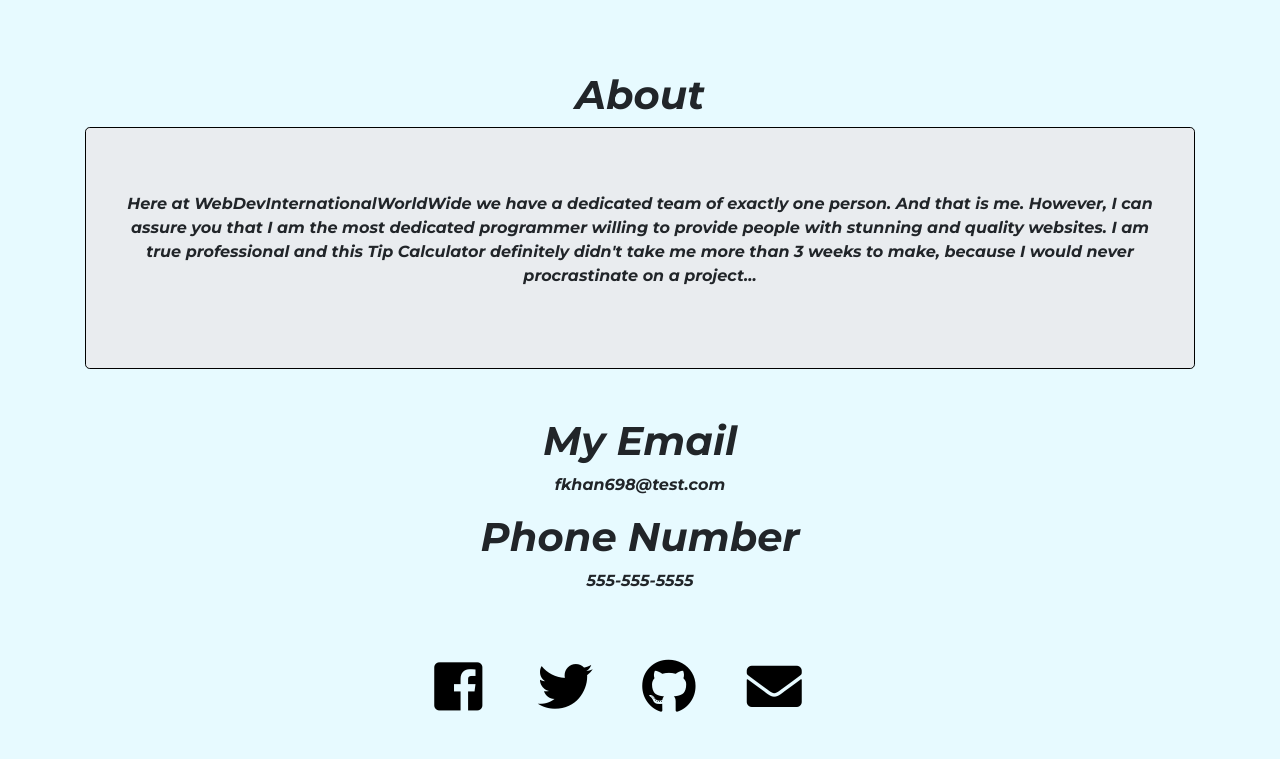
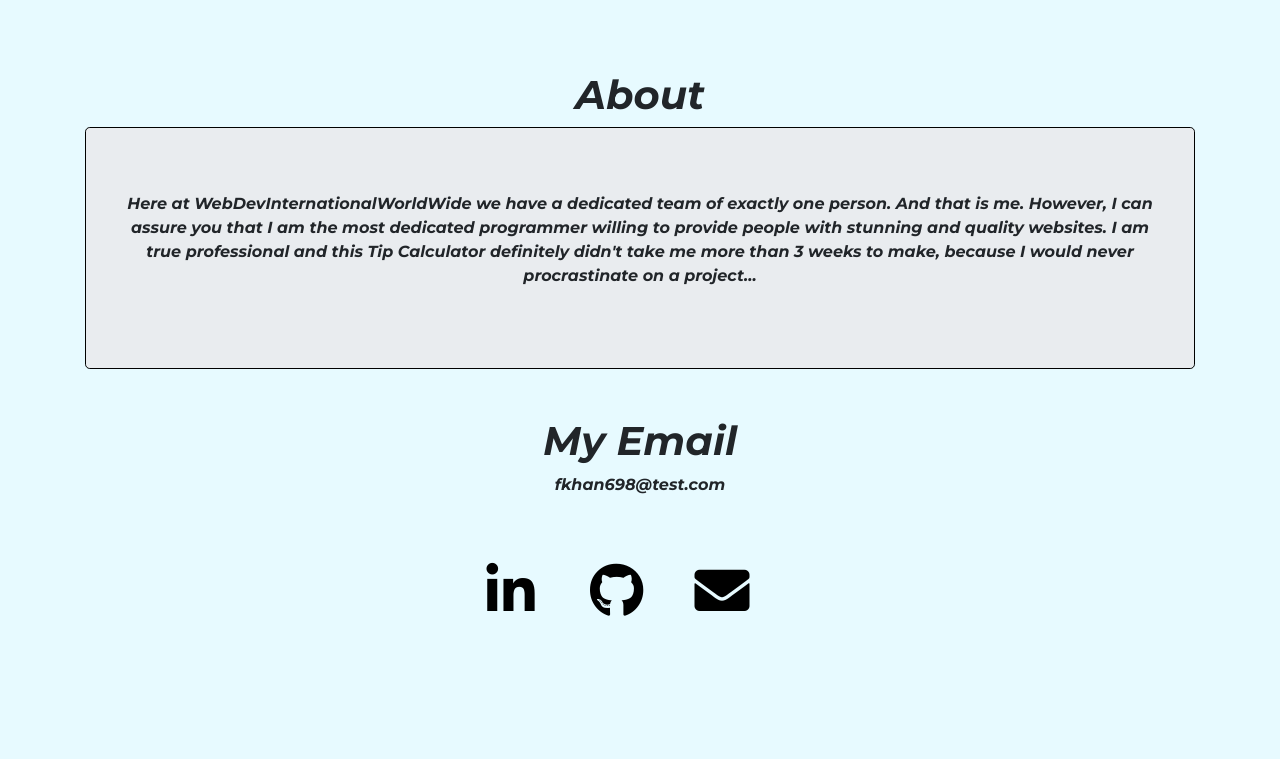
Before and after one commit to fkhan698/Tip-Calculator, a plain HTML site: page index.html in a window 1280 px wide. Shown: the part 3275-4034 px from the top of the page. After the commit the page ends 3938 px from the top, so only its background shows below. Drawn offline with nearby package versions, Linux system fonts and the light colour scheme; files whose address does not match are found by name.

Commit message:
Update index.html

```diff
--- a/index.html
+++ b/index.html
@@ -50,7 +50,8 @@
                         <h2></h2>
 
                         <!-- P class lead makes text nicer I guess -->
-                        <p class="lead">Leaving a good tip is an essential part in contributing to society. So don't be a loser. Use our app to make good tips. Also Liverpool will win the Premier League and Champions League title, you heard it hear first </p>
+                        <p class="lead">Leaving a good tip is an essential part in contributing to society. So don't be a loser. Use our app to make good tips. Also Liverpool will win the Premier League and Champions League title, you heard it hear first</p>
+                        <p class="lead"> UPDATE: We won the Champions League!</p>
                 </div>
             </div>
         </div>
@@ -146,14 +147,14 @@
                     <div class="col-lg-4 mb-4">
                             <div class="card">
                                     <img class="card-img-top" src="https://cdn.pixabay.com/photo/2015/10/12/15/20/man-984433_1280.jpg" alt="">
-                                    <div class="card-body">
+                            </div>
+                            <div class="card-body">
 
-                                        <i>
-                                                <p>"I very much enjoy using the app. It is very unnecessary and sometimes takes too much time, but I would recommend this to all my friends"</p>
-                                        </i>
+                                       <i>
+                                               <p>"I very much enjoy using the app. It is very unnecessary and sometimes takes too much time, but I would recommend this to all my friends"</p>
+                                       </i>
 
-                                    </div>
-                                </div>
+                             </div>
                     </div>
                 </div>
 
@@ -186,16 +187,15 @@
             <p>fkhan698@test.com</p>
           </div>
 
-        <div id="phonenumber" class="contact">
-          <h1>Phone Number</h1>
-          <p>555-555-5555</p>
-        </div>
+
 
         <center>
-        <!-- Facebook -->
-              <a href=""><i class="fab fa-facebook-square icons"></i></a>
+    <!-- Linked IN -->
+
+    <a href=""><i class="fab fa-linkedin-in icons"></i></a>
+
       <!--   Twitter     -->
-      <a  href="" <i class="fab fa-twitter icons"></i></a>
+
               <!--Github-->
       <a  href="" <i class="fab fa-github icons"></i></a>
 
```
